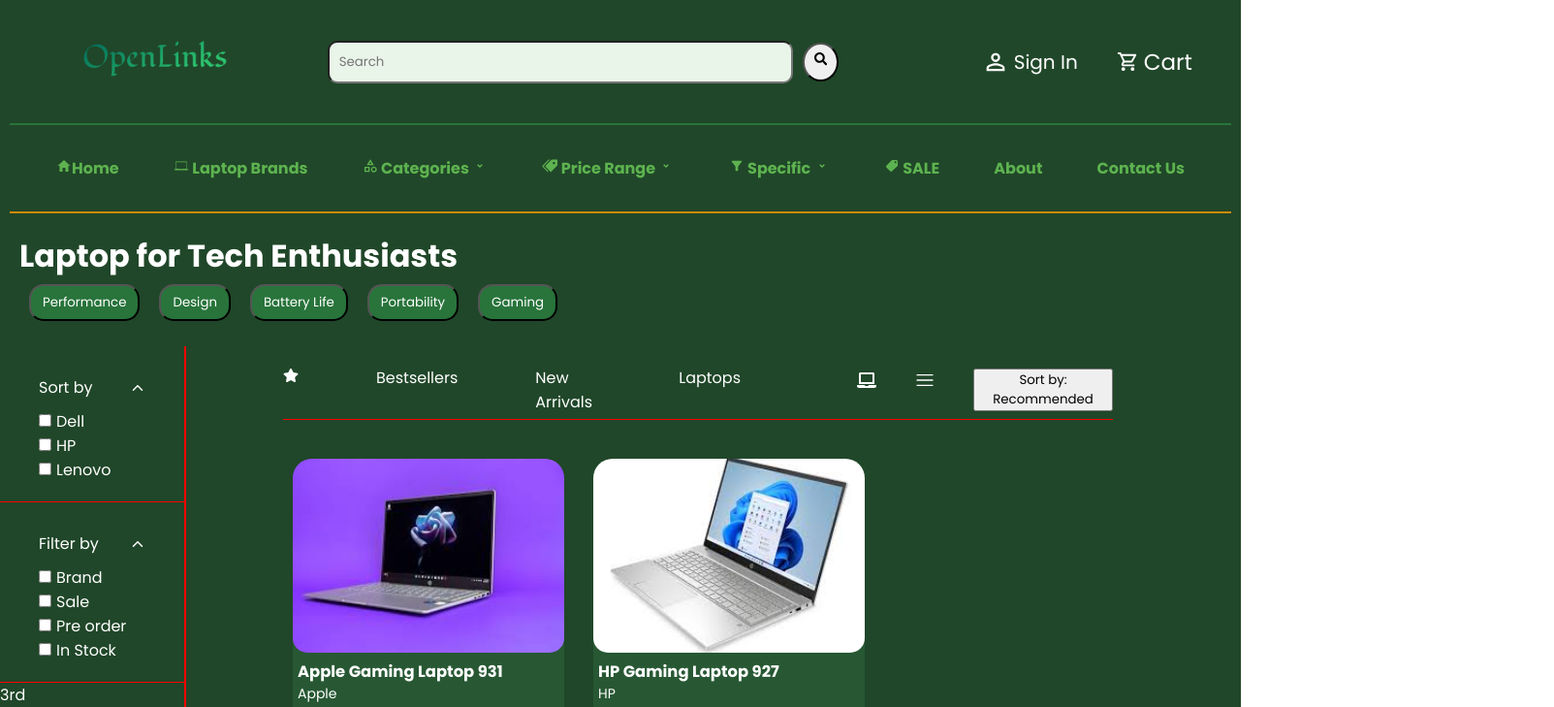
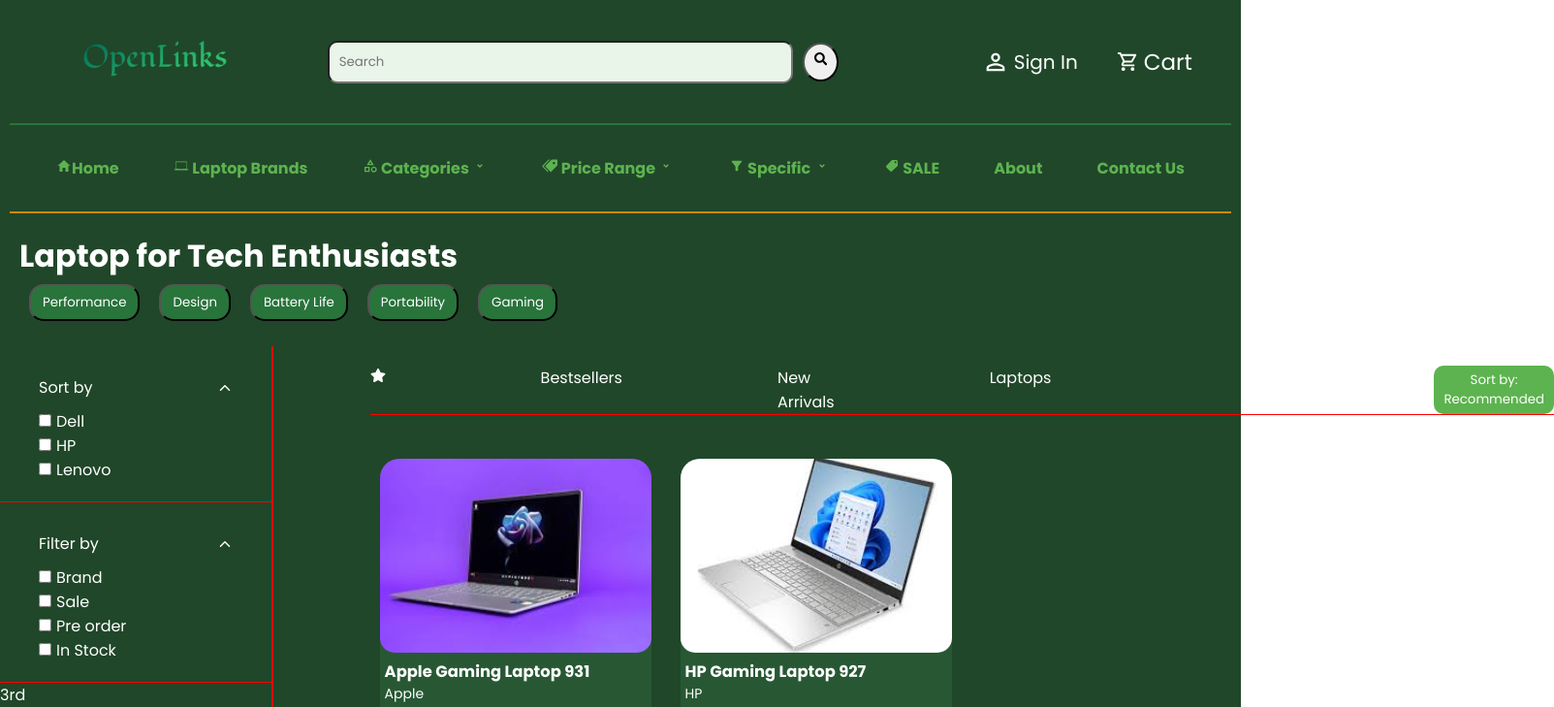
Before and after one commit to Gahbriehel/openlinks, a React (Create React App) app in the folder openlinks/: page / in a window 1280 px wide. Shown: the top 729 px of the page at 97% size, 1603 px wide, since content can reach past the window. Built offline with nearby package versions, Linux system fonts and the light colour scheme; data requests are answered from the project's data file.

Commit message:
updated home component styles and enhanced card actions for better user experience

```diff
--- a/openlinks/src/components/home.css
+++ b/openlinks/src/components/home.css
@@ -58,7 +58,7 @@
 }
 
 .main .left_side {
-    width: 15%;
+    width: 22%;
     border-right: 2px solid red;
 }
 
@@ -83,6 +83,10 @@
 
 .main .left_side .sort_by .sort_by_form label {
     margin-left: 5px;
+}
+
+.main .left_side .sort_by .sort_by_form input[type="checkbox"] {
+    color: #1b3923;
 }
 
 
@@ -111,7 +115,6 @@
 }
 
 .home_body .home_body_top {
-    border-bottom: 1px solid red;
     display: flex;
     align-items: center;
     justify-content: space-between;
@@ -126,6 +129,8 @@
 
 .home_body .home_body_top_left ul {
     display: flex;
+    border-bottom: 1px solid red;
+
     /* justify-content: space-around; */
 }
 
@@ -133,23 +138,37 @@
     list-style: none;
     text-decoration: none;
     color: var(--light-text);
-    padding-right: 40px;
-    margin-right: 40px;
+    /* padding-right: 40px; */
+    margin-right: 160px;
     /* display: none; */
+}
+
+.home_body .home_body_top_left ul li:hover {
+    border-bottom: 1px solid red;
+
 }
 
 .home_body .home_body_top_right ul {
     display: flex;
+    border-bottom: 1px solid red;
 }
 
 .home_body .home_body_top_right ul li  {
     list-style: none;
     text-decoration: none;
     color: var(--light-text);
-    padding-left: 20px;
-    margin-left: 20px;
+    /* padding-left: 20px; */
+    margin-left: 65px;
 }
 
+.home_body .home_body_top_right ul li button {
+    padding: 5px 10px;
+    border: none;
+    background: var(--button-color);
+    color: var(--light-text);
+    border-radius: 10px;
+    cursor: pointer;
+}
 
 .link {
     text-decoration: none;
@@ -208,6 +227,12 @@
     margin-bottom: 20px;
 }
 
+.card .card_info .price_p {
+    font-size: 18px;
+    font-weight: 600;
+    /* margin-left: 5px; */
+}
+
 .card .card_actions {
     display: flex;
     justify-content: space-between;
--- a/openlinks/src/components/home.js
+++ b/openlinks/src/components/home.js
@@ -116,9 +116,10 @@
                                                 <div className='card_info'>
                                                     <h3>{laptop.name}</h3>
                                                     <p>{laptop.brand}</p>
+                                                    <p className='price_p'>${new Intl.NumberFormat('en-us').format(laptop.price)}</p>
                                                 </div>
                                                 <div className='card_actions'>
-                                                    <p>${laptop.price}</p>
+                                                <button>Add To Cart</button>
                                                     <button>Buy Now</button>
                                                 </div>
                                             </div>
```
